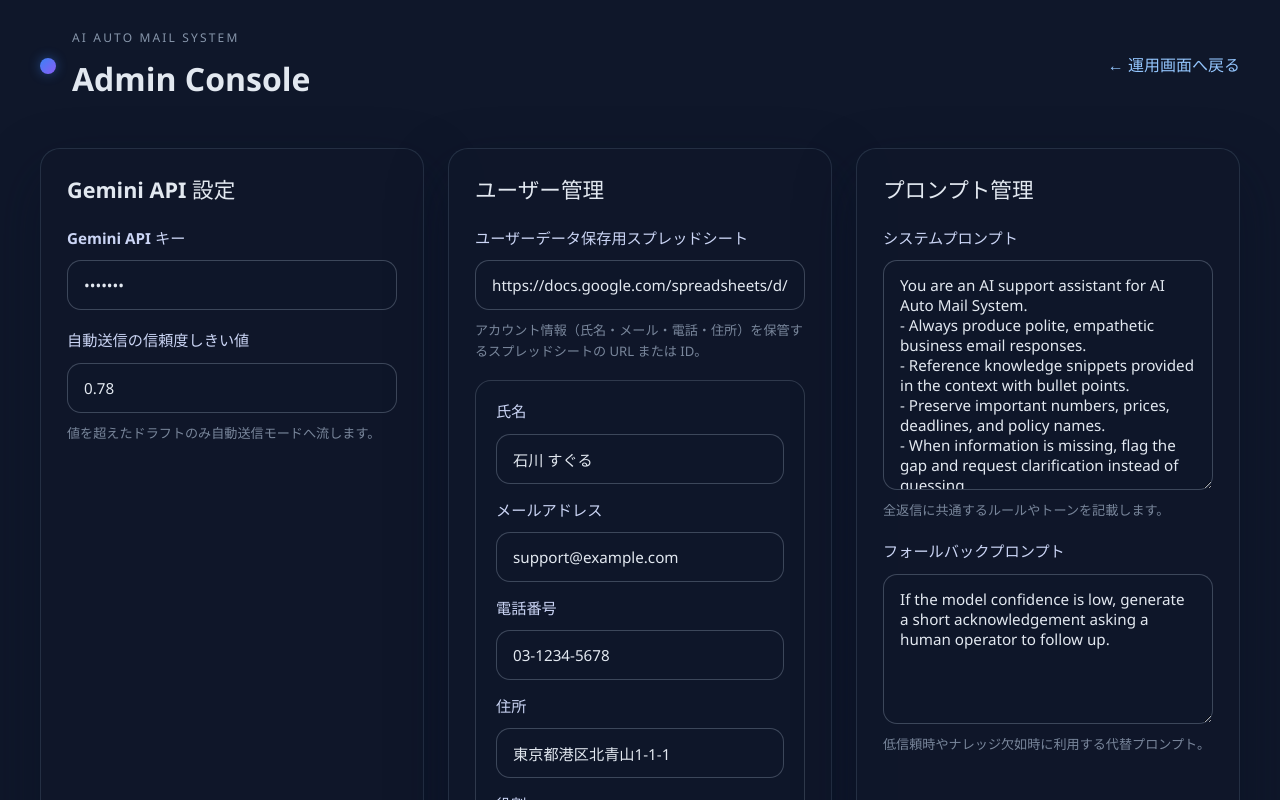
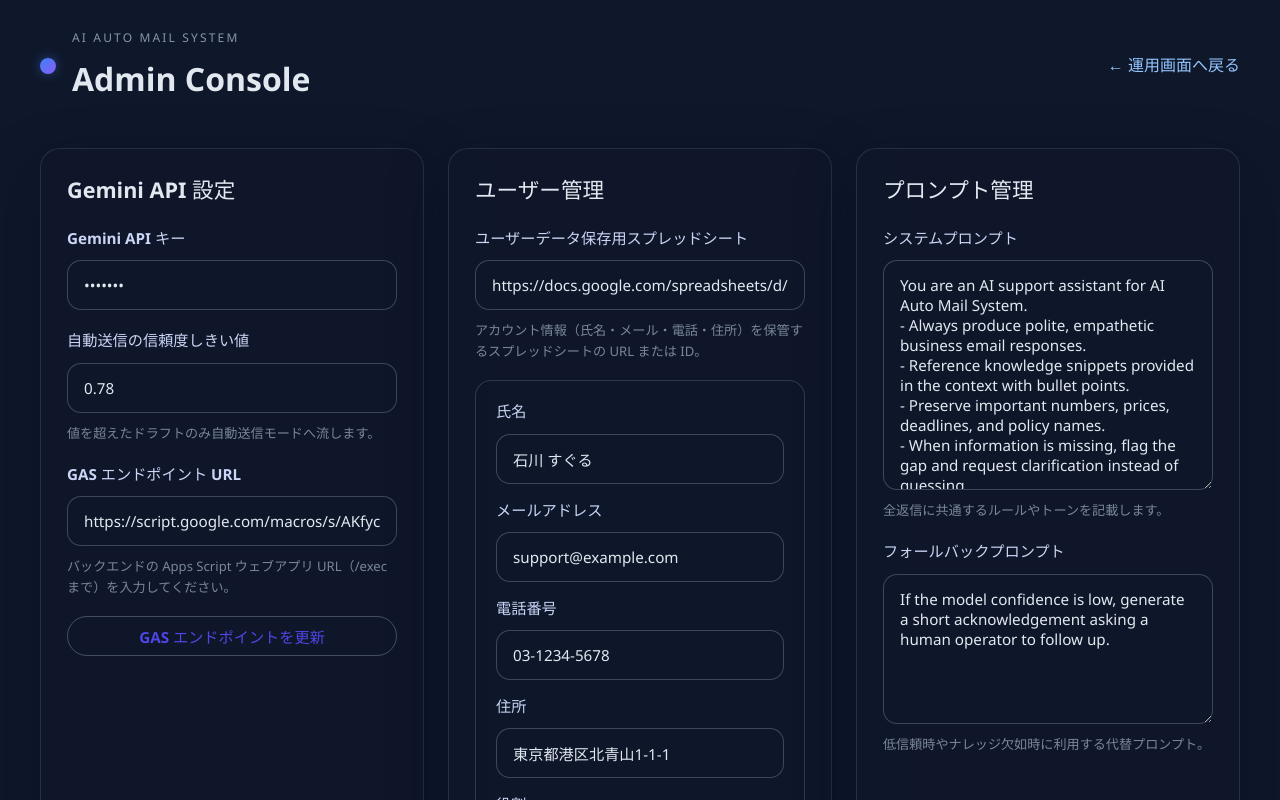
Before and after one commit to piste-boss/mail-auto-ai-system, a React app in the folder frontend/: page /admin in a window 1280 px wide. Shown: the top 800 px of the page. Built offline with nearby package versions, Linux system fonts and the light colour scheme; the HTML template or start-up script is replaced by a standard one.

Commit message:
Allow configuring GAS endpoint from admin console

```diff
--- a/frontend/src/Admin.tsx
+++ b/frontend/src/Admin.tsx
@@ -1,7 +1,7 @@
-import { useState } from 'react'
-import { API_BASE_URL } from './config';
+import { useEffect, useState } from 'react'
 import { Link } from 'react-router-dom'
 import './Admin.css'
+import { getApiBase, setApiBase } from './apiBase'
 
 type UserAccount = {
   id: string
@@ -48,9 +48,19 @@ function Admin() {
     role: 'オペレーター'
   })
   const [status, setStatus] = useState('')
+  const [apiEndpoint, setApiEndpoint] = useState(() => getApiBase())
+
+  useEffect(() => {
+    const handler = (event: Event) => {
+      const detail = (event as CustomEvent<string>).detail
+      setApiEndpoint(detail)
+    }
+    window.addEventListener('api-base-changed', handler)
+    return () => window.removeEventListener('api-base-changed', handler)
+  }, [])
 
   const buildApiUrl = (action: string) =>
-    `${API_BASE_URL}?action=${action}&origin=${encodeURIComponent(window.location.origin)}`
+    `${apiEndpoint}?action=${action}&origin=${encodeURIComponent(window.location.origin)}`
 
   const updateUserField = <K extends keyof EditableUserFields>(
     id: string,
@@ -116,6 +126,16 @@ function Admin() {
     }
   }
 
+  const handleApiEndpointSave = () => {
+    const trimmed = apiEndpoint.trim()
+    if (!trimmed) {
+      setStatus('GAS エンドポイントを入力してください。')
+      return
+    }
+    setApiBase(trimmed)
+    setStatus('GAS エンドポイントを更新しました。')
+  }
+
   return (
     <div className="admin-shell">
       <header className="admin-header">
@@ -155,6 +175,19 @@ function Admin() {
             />
             <small>値を超えたドラフトのみ自動送信モードへ流します。</small>
           </label>
+          <label className="admin-field">
+            <span>GAS エンドポイント URL</span>
+            <input
+              type="text"
+              value={apiEndpoint}
+              onChange={(event) => setApiEndpoint(event.target.value)}
+              placeholder="https://script.google.com/macros/s/.../exec"
+            />
+            <small>バックエンドの Apps Script ウェブアプリ URL（/exec まで）を入力してください。</small>
+          </label>
+          <button type="button" className="ghost" onClick={handleApiEndpointSave}>
+            GAS エンドポイントを更新
+          </button>
         </section>
 
         <section className="admin-card">
--- a/frontend/src/App.tsx
+++ b/frontend/src/App.tsx
@@ -1,5 +1,5 @@
 import { useEffect, useMemo, useState } from 'react'
-import { API_BASE_URL } from './config';
+import { initApiBase, getApiBase } from './apiBase';
 import type { DragEvent } from 'react'
 import { Link } from 'react-router-dom'
 import './App.css'
@@ -104,10 +104,24 @@ function App() {
     email: ''
   })
 
+  const [apiBase, setApiBase] = useState(() => getApiBase())
+
   const buildApiUrl = (action: string) =>
-    `${API_BASE_URL}?action=${action}&origin=${encodeURIComponent(window.location.origin)}`
+    `${apiBase}?action=${action}&origin=${encodeURIComponent(window.location.origin)}`
 
   useEffect(() => {
+    initApiBase()
+    setApiBase(getApiBase())
+    const handler = (event: Event) => {
+      const detail = (event as CustomEvent<string>).detail
+      setApiBase(detail)
+    }
+    window.addEventListener('api-base-changed', handler)
+    return () => window.removeEventListener('api-base-changed', handler)
+  }, [])
+
+  useEffect(() => {
+    if (!apiBase) return
     ;(async () => {
       try {
         const res = await fetch(buildApiUrl('getSettings'))
@@ -117,7 +131,7 @@ function App() {
         console.error('設定の取得に失敗しました', error)
       }
     })()
-  }, [])
+  }, [apiBase])
 
   const composedDraft = useMemo(() => {
     const base = draft.trimEnd()
--- /dev/null
+++ b/frontend/src/apiBase.ts
@@ -0,0 +1,30 @@
+import { API_BASE_URL } from './config'
+
+const STORAGE_KEY = 'ai-auto-mail-system:api-base'
+
+let apiBase = API_BASE_URL
+
+const isBrowser = typeof window !== 'undefined'
+
+if (isBrowser) {
+  const stored = window.localStorage.getItem(STORAGE_KEY)
+  if (stored) {
+    apiBase = stored
+  }
+}
+
+export const getApiBase = () => apiBase
+
+export const setApiBase = (next: string) => {
+  apiBase = next
+  if (isBrowser) {
+    window.localStorage.setItem(STORAGE_KEY, next)
+    window.dispatchEvent(new CustomEvent('api-base-changed', { detail: next }))
+  }
+}
+
+export const initApiBase = () => {
+  if (!isBrowser) return
+  const stored = window.localStorage.getItem(STORAGE_KEY)
+  if (stored) apiBase = stored
+}
--- a/frontend/src/config.ts
+++ b/frontend/src/config.ts
@@ -1,2 +1,2 @@
 export const API_BASE_URL =
-  'https://script.google.com/macros/s/AKfycbzn-kLRygFZgGd0JGzWPyi1rrrwjytRYIvZPpNxOTXFl4Yn768ryGt2DWErgCm6N13a/exec';
+  'https://script.google.com/macros/s/AKfycbwlKzISlKBr0Rixh3mtTZ9s1Xvg8sFBppVmQ9Wq8L_474h74YhkEt9NUpLOmw2_6Hq6/exec';
```
